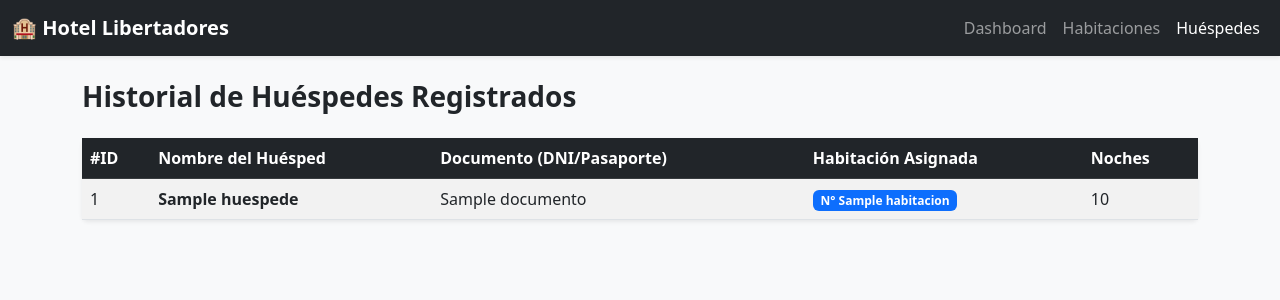
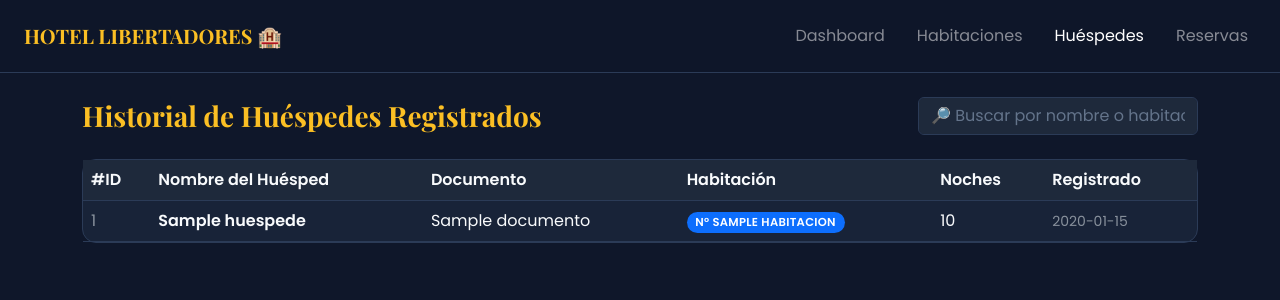
Before and after one commit to davidjove84/hotel-enterprise, a Flask app: template templates/huspedes.html in a window 1280 px wide. Shown: the top 300 px of the page. Run offline with Flask 3, Linux system fonts and the light colour scheme; the template is opened without the code that fills it: most values are stand-ins (such as "Sample title", 1, 10 or a date in 2020).

Commit message:
Update huspedes.html

```diff
--- a/templates/huspedes.html
+++ b/templates/huspedes.html
@@ -5,51 +5,135 @@
     <meta name="viewport" content="width=device-width, initial-scale=1.0">
     <title>Hotel Libertadores - Historial de Huéspedes</title>
     <link href="https://cdn.jsdelivr.net/npm/bootstrap@5.3.0/dist/css/bootstrap.min.css" rel="stylesheet">
-    <link rel="stylesheet" href="https://cdn.jsdelivr.net/npm/bootstrap-icons@1.10.5/font/bootstrap-icons.css">
+    <link href="https://fonts.googleapis.com/css2?family=Playfair+Display:wght@600;700&family=Poppins:wght@300;400;500;600&display=swap" rel="stylesheet">
+
+    <style>
+        :root {
+            --bg-color: #0f172a;
+            --card-bg: #182338;
+            --card-bg-soft: #1e293b;
+            --border-subtle: #2b3b57;
+            --accent-gold: #fbbf24;
+        }
+        body { font-family: 'Poppins', sans-serif; background-color: var(--bg-color); color: #f8fafc; }
+        h1, .navbar-brand { font-family: 'Playfair Display', serif; }
+
+        .navbar-custom {
+            background-color: rgba(15, 23, 42, 0.95) !important;
+            backdrop-filter: blur(10px);
+            border-bottom: 1px solid var(--border-subtle);
+        }
+        .text-gold { color: var(--accent-gold) !important; }
+
+        .card-custom { background-color: var(--card-bg); border: 1px solid var(--border-subtle); border-radius: 14px; }
+
+        .table > :not(caption) > * > * { background-color: transparent; color: #f8fafc; border-color: var(--border-subtle); }
+        thead.table-header-custom { background-color: var(--card-bg-soft); }
+        thead.table-header-custom th { color: #f8fafc; font-weight: 600; border-color: var(--border-subtle); }
+
+        .badge-status {
+            font-weight: 600; font-size: 0.72rem; letter-spacing: 0.3px;
+            text-transform: uppercase; padding: 0.4em 0.75em; border-radius: 20px;
+        }
+
+        .form-control { background-color: var(--card-bg-soft) !important; border: 1px solid var(--border-subtle); color: #f8fafc !important; }
+        .form-control:focus {
+            border-color: var(--accent-gold) !important;
+            box-shadow: 0 0 0 0.2rem rgba(251, 191, 36, 0.15) !important;
+            background-color: var(--card-bg-soft) !important; color: #f8fafc !important;
+        }
+        .form-control::placeholder { color: #64748b; }
+
+        .empty-state { text-align: center; padding: 3rem 1rem; color: #94a3b8; }
+    </style>
 </head>
-<body class="bg-light">
-    <nav class="navbar navbar-expand-lg navbar-dark bg-dark shadow-sm">
-        <div class="container-fluid">
-            <a class="navbar-brand fw-bold" href="{{ url_for('index') }}">🏨 Hotel Libertadores</a>
-            <div class="collapse navbar-collapse">
-                <ul class="navbar-nav ms-auto">
-                    <li class="nav-item"><a class="nav-link" href="{{ url_for('index') }}">Dashboard</a></li>
-                    <li class="nav-item"><a class="nav-link" href="{{ url_for('ver_habitaciones') }}">Habitaciones</a></li>
-                    <li class="nav-item"><a class="nav-link active" href="{{ url_for('huespedes') }}">Huéspedes</a></li>
+<body data-bs-theme="dark">
+
+    <nav class="navbar navbar-expand-lg navbar-dark navbar-custom sticky-top py-3">
+        <div class="container-fluid px-4">
+            <a class="navbar-brand fw-bold text-gold" href="{{ url_for('index') }}">HOTEL LIBERTADORES 🏨</a>
+            <button class="navbar-toggler" type="button" data-bs-toggle="collapse" data-bs-target="#navbarNav">
+                <span class="navbar-toggler-icon"></span>
+            </button>
+            <div class="collapse navbar-collapse" id="navbarNav">
+                <ul class="navbar-nav ms-auto align-items-lg-center gap-lg-3">
+                    <li class="nav-item"><a class="nav-link text-white-50" href="{{ url_for('index') }}">Dashboard</a></li>
+                    <li class="nav-item"><a class="nav-link text-white-50" href="{{ url_for('ver_habitaciones') }}">Habitaciones</a></li>
+                    <li class="nav-item"><a class="nav-link text-white active" href="{{ url_for('ver_huespedes') }}">Huéspedes</a></li>
+                    <li class="nav-item"><a class="nav-link text-white-50" href="{{ url_for('ver_reservas') }}">Reservas</a></li>
+                    {% if current_user.is_authenticated %}
+                    <li class="nav-item dropdown">
+                        <a class="nav-link dropdown-toggle text-white" href="#" data-bs-toggle="dropdown">👤 {{ current_user.nombre }}</a>
+                        <ul class="dropdown-menu dropdown-menu-end dropdown-menu-dark">
+                            <li><span class="dropdown-item-text small text-muted text-capitalize">{{ current_user.rol }}</span></li>
+                            <li><hr class="dropdown-divider"></li>
+                            <li><a class="dropdown-item" href="{{ url_for('logout') }}">Cerrar Sesión</a></li>
+                        </ul>
+                    </li>
+                    {% endif %}
                 </ul>
             </div>
         </div>
     </nav>
 
     <div class="container my-4">
-        <h1 class="h3 fw-bold mb-4">Historial de Huéspedes Registrados</h1>
-        <div class="card shadow-sm border-0">
+        <div class="d-flex justify-content-between align-items-center flex-wrap gap-2 mb-4">
+            <h1 class="fw-bold text-gold h3 mb-0">Historial de Huéspedes Registrados</h1>
+            <input type="text" id="buscadorHuesped" class="form-control" style="max-width: 280px;" placeholder="🔎 Buscar por nombre o habitación...">
+        </div>
+
+        <div class="card card-custom">
             <div class="card-body p-0">
-                <table class="table table-striped align-middle mb-0">
-                    <thead class="table-dark">
+                {% if huespedes|length == 0 %}
+                <div class="empty-state">
+                    <div style="font-size: 2.5rem;">🧳</div>
+                    <p class="mb-0 mt-2">Todavía no hay huéspedes registrados.<br>Aparecerán aquí automáticamente después de cada check-in.</p>
+                </div>
+                {% else %}
+                <div class="table-responsive">
+                    <table class="table table-hover align-middle mb-0" id="tablaHuespedes">
+                        <thead class="table-header-custom">
                             <tr>
                                 <th>#ID</th>
                                 <th>Nombre del Huésped</th>
-                            <th>Documento (DNI/Pasaporte)</th>
-                            <th>Habitación Asignada</th>
+                                <th>Documento</th>
+                                <th>Habitación</th>
                                 <th>Noches</th>
+                                <th>Registrado</th>
                             </tr>
                         </thead>
                         <tbody>
                             {% for h in huespedes %}
-                        <tr>
-                            <td>{{ h.id }}</td>
+                            <tr class="fila-huesped">
+                                <td class="text-muted">{{ h.id }}</td>
                                 <td><strong>{{ h.nombre }}</strong></td>
-                            <td>{{ h.documento }}</td>
-                            <td><span class="badge bg-primary">N° {{ h.habitacion }}</span></td>
+                                <td>{{ h.documento or '—' }}</td>
+                                <td><span class="badge badge-status bg-primary">N° {{ h.habitacion }}</span></td>
                                 <td>{{ h.noches }}</td>
+                                <td class="text-muted small">{{ h.created_at[:10] if h.created_at else '—' }}</td>
                             </tr>
                             {% endfor %}
                         </tbody>
                     </table>
                 </div>
+                {% endif %}
             </div>
         </div>
+    </div>
+
     <script src="https://cdn.jsdelivr.net/npm/bootstrap@5.3.0/dist/js/bootstrap.bundle.min.js"></script>
+    <script>
+        // Buscador simple en el cliente: filtra por nombre o número de habitación
+        const buscador = document.getElementById('buscadorHuesped');
+        if (buscador) {
+            buscador.addEventListener('input', function () {
+                const termino = this.value.trim().toLowerCase();
+                document.querySelectorAll('.fila-huesped').forEach(fila => {
+                    const texto = fila.textContent.toLowerCase();
+                    fila.style.display = texto.includes(termino) ? '' : 'none';
+                });
+            });
+        }
+    </script>
 </body>
 </html>
```
Lines whose indentation alone changed are shown as unchanged.
